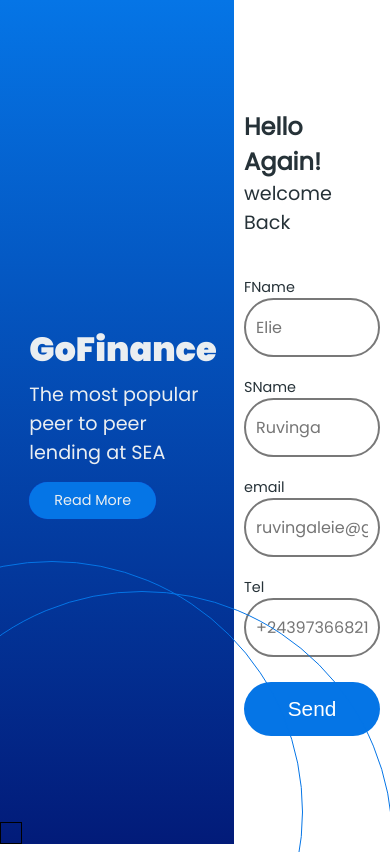
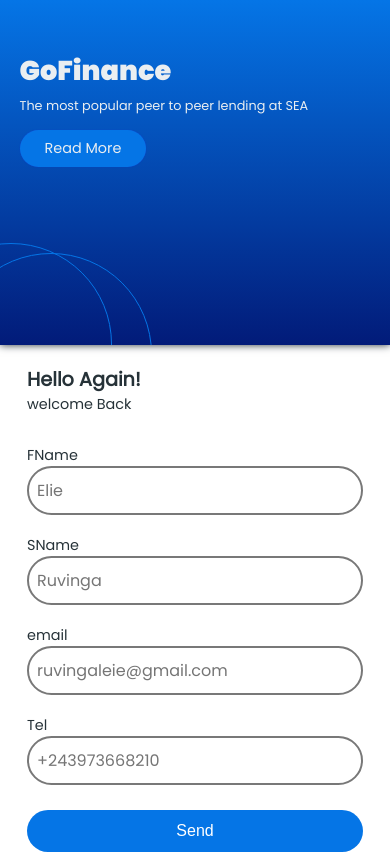
Before and after one commit to ERuvinga/veuilleurs-du-web-test, a React (Create React App) app: page / in a window 390 px wide. Built offline with nearby package versions, Linux system fonts and the light colour scheme.

Commit message:
+ responsive design to formularPage

```diff
--- a/src/Style/components/InputFields.css
+++ b/src/Style/components/InputFields.css
@@ -24,3 +24,11 @@
     border: solid #9fc1e4 2px;
     color: #787878;
 }
+
+@media screen and (max-width: 420px) {
+    .FieldGroup .inputField {
+        padding: 10px 8px;
+        border-radius: 35px;
+        font-size: 16px;
+    }
+}
--- a/src/Style/components/sendingButton.css
+++ b/src/Style/components/sendingButton.css
@@ -16,3 +16,11 @@
         cursor: pointer;
     }
 }
+
+@media screen and (max-width: 420px) {
+    .sendBtn {
+        padding: 12px 0;
+        font-size: 1em;
+        margin-top: 5px;
+    }
+}
--- a/src/Style/styleFormPage.css
+++ b/src/Style/styleFormPage.css
@@ -1,25 +1,27 @@
 /*style of formpage*/
 .containerForm {
     width: 100%;
-    height: 100vh;
     display: flex;
 }
 
 /*presentation side*/
 .containerForm .presentation {
+    position: relative;
     width: 60%;
+    height: 100vh;
     background: linear-gradient(to top, #021b79, #0575e6);
     display: flex;
     align-items: center;
     justify-content: center;
+    overflow-y: hidden;
 }
 
 .containerForm .presentation .containerPresentation {
-    position: relative;
     width: 75%;
     display: flex;
     flex-direction: column;
     gap: 5px;
+    z-index: 1;
 }
 
 .containerForm .presentation h1 {
@@ -53,11 +55,12 @@
 
 /*Illustrations*/
 .containerForm .presentation .illustration {
-    position: fixed;
+    position: absolute;
     bottom: 0;
     left: 0;
     padding: 10px;
     display: flex;
+    z-index: 0;
 }
 
 .containerForm .presentation .illustration .circles {
@@ -70,12 +73,12 @@
 .containerForm .presentation .illustration .cr1 {
     position: absolute;
     left: -200px;
-    bottom: -220px;
+    bottom: -280px;
 }
 
 .containerForm .presentation .illustration .cr2 {
     position: absolute;
-    bottom: -250px;
+    bottom: -300px;
     left: -110px;
 }
 
@@ -120,3 +123,72 @@
 /*END*/
 
 /*Media querry styles*/
+
+@media screen and (max-width: 990px) {
+    /*presentation side*/
+    .containerForm .presentation {
+        width: 55%;
+    }
+    .containerForm .formDatas {
+        width: 45%;
+    }
+}
+
+@media screen and (max-width: 720px) {
+    .containerForm {
+        display: flex;
+        flex-direction: column;
+        gap: 20px;
+    }
+    .containerForm .presentation {
+        align-items: flex-start;
+        padding-top: 50px;
+        width: 100%;
+        min-height: 250px;
+        height: 35vh;
+        box-shadow: 0 0 8px 0 #263238;
+    }
+    .containerForm .presentation .containerPresentation {
+        width: 90%;
+    }
+    .containerForm .formDatas {
+        width: 100%;
+    }
+    .containerForm .presentation .illustration .circles {
+        padding: 100px;
+    }
+    .containerForm .presentation .illustration .cr1 {
+        position: absolute;
+        left: -90px;
+        bottom: -100px;
+    }
+
+    .containerForm .presentation .illustration .cr2 {
+        position: absolute;
+        bottom: -110px;
+        left: -50px;
+    }
+}
+
+@media screen and (max-width: 480px) {
+    .containerForm .presentation h1 {
+        font-size: 1.7em;
+    }
+
+    .containerForm .presentation span {
+        font-size: 0.8em;
+    }
+
+    .containerForm .formDatas .DisplayingContainerForm {
+        padding: 0 20px;
+        gap: 30px;
+    }
+
+    .containerForm .formDatas .DisplayingContainerForm .titles h2 {
+        font-size: 1.2em;
+    }
+
+    .containerForm .formDatas .DisplayingContainerForm .titles span {
+        font-size: 0.9em;
+    }
+}
--- a/src/pages/form/index.jsx
+++ b/src/pages/form/index.jsx
@@ -23,13 +23,13 @@ const FormPage = () => {
                         Read More
                     </a>
                 </div>
-                <div className="border illustration">
+                <div className="illustration">
                     <div className="circles cr1"></div>
                     <div className="circles cr2"></div>
                 </div>
             </section>
             <section className="formDatas">
-                <div className=" DisplayingContainerForm">
+                <div className="DisplayingContainerForm">
                     <div className="titles">
                         <h2>Hello Again!</h2>
                         <span>welcome Back</span>
```
